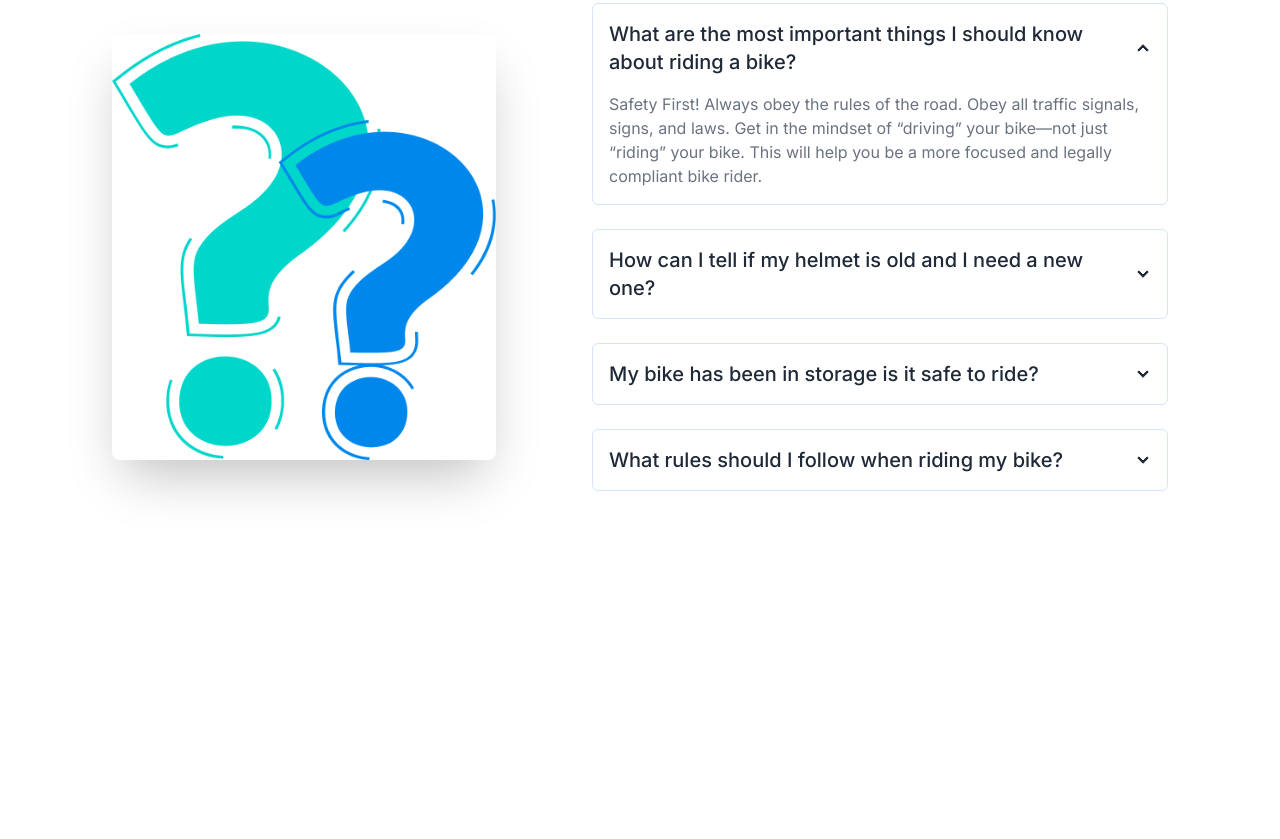
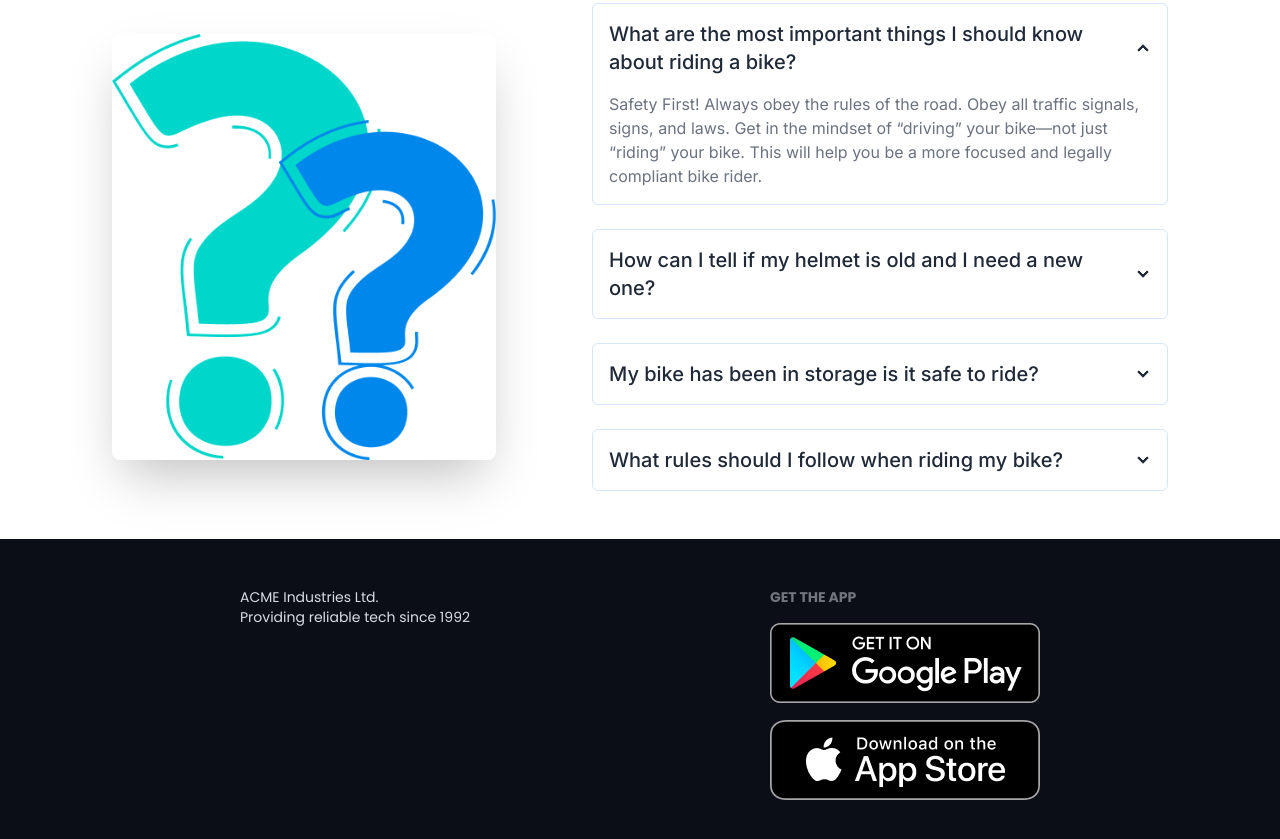
Before and after one commit to AnwarShah/biker-zone, a plain HTML site: page index.html in a window 1280 px wide. Shown: the part 1889-2728 px from the top of the page. Before the commit the page ends 2428 px from the top, so only its background shows below. Drawn offline with nearby package versions, Linux system fonts and the light colour scheme.

Commit message:
footer basic

```diff
--- a/index.html
+++ b/index.html
@@ -327,10 +327,18 @@
               </div>
         </section>
     </main>
-    <footer>
-
+    <footer class="footer flex justify-between px-12 md:px-60 py-12 bg-[#0B0D17] text-neutral-content">
+        <div>
+            <p>ACME Industries Ltd.<br/>Providing reliable tech since 1992</p>
+        </div>
+        <div>
+            <span class="footer-title">Get the App</span>
+            <div class="flex flex-col gap-4">
+            <a><img src="./images/others/android.png" alt=""></a>
+            <a><img src="./images/others/ios.png" alt=""></a>
+          </div>
+        </div>
     </footer>
-
 </body>
 
 </html>
```
